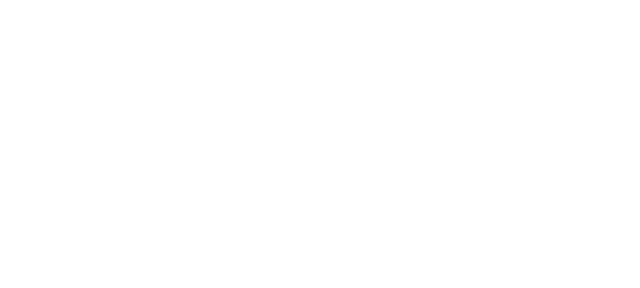
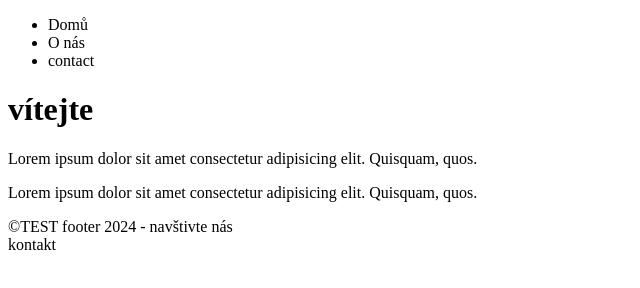
Before and after one commit to H3zy/ITSL, a plain HTML site: page index.html in a window 1280 px wide. Shown: the whole page, without its empty margins (0-640 px from the left). Drawn offline with Linux system fonts and the light colour scheme.

Commit message:
index test

```diff
--- a/index.html
+++ b/index.html
@@ -1 +1,33 @@
-<h2></h1>
+<!DOCTYPE html>
+<html lang="en">
+<head>
+    <meta charset="UTF-8">
+    <meta name="viewport" content="width=device-width, initial-scale=1.0">
+    <link rel="stylesheet" href="">
+    <title>index</title>
+</head>
+<body>
+    <header>
+        <nav>
+            <ul>
+                <li>Domů</li>
+                <li>O nás</li>
+                <li>contact</li>
+            </ul>
+        </nav>
+
+    </header>
+
+    <main>
+        <h1> vítejte</h1>
+        <p> Lorem ipsum dolor sit amet consectetur adipisicing elit. Quisquam, quos. </p>
+        <p> Lorem ipsum dolor sit amet consectetur adipisicing elit. Quisquam, quos. </p>
+    </main>
+
+    <footer>
+        <div>©TEST footer 2024 - navštivte nás</div>
+        <div>kontakt</div>
+    </footer>
+
+</body>
+</html>
```
